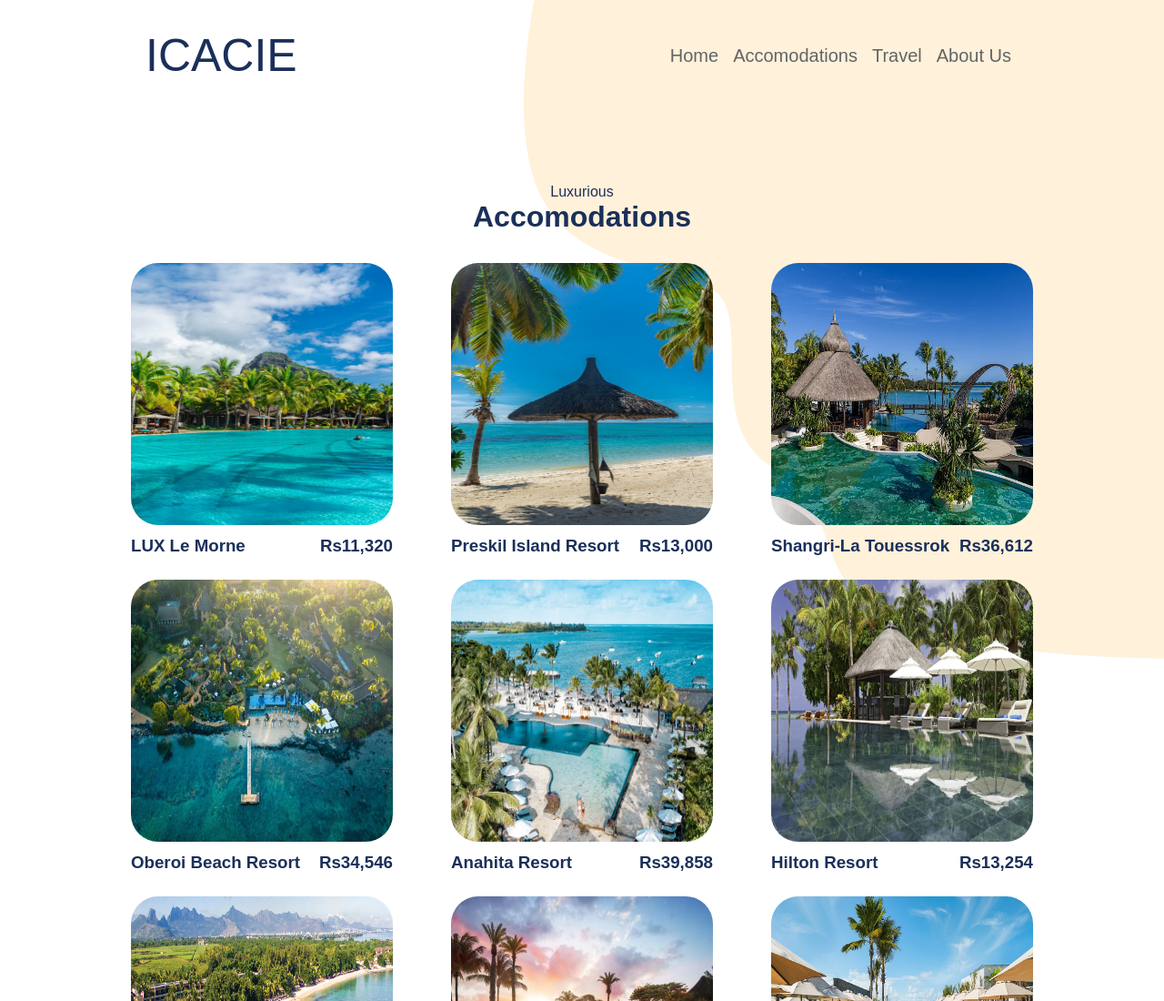
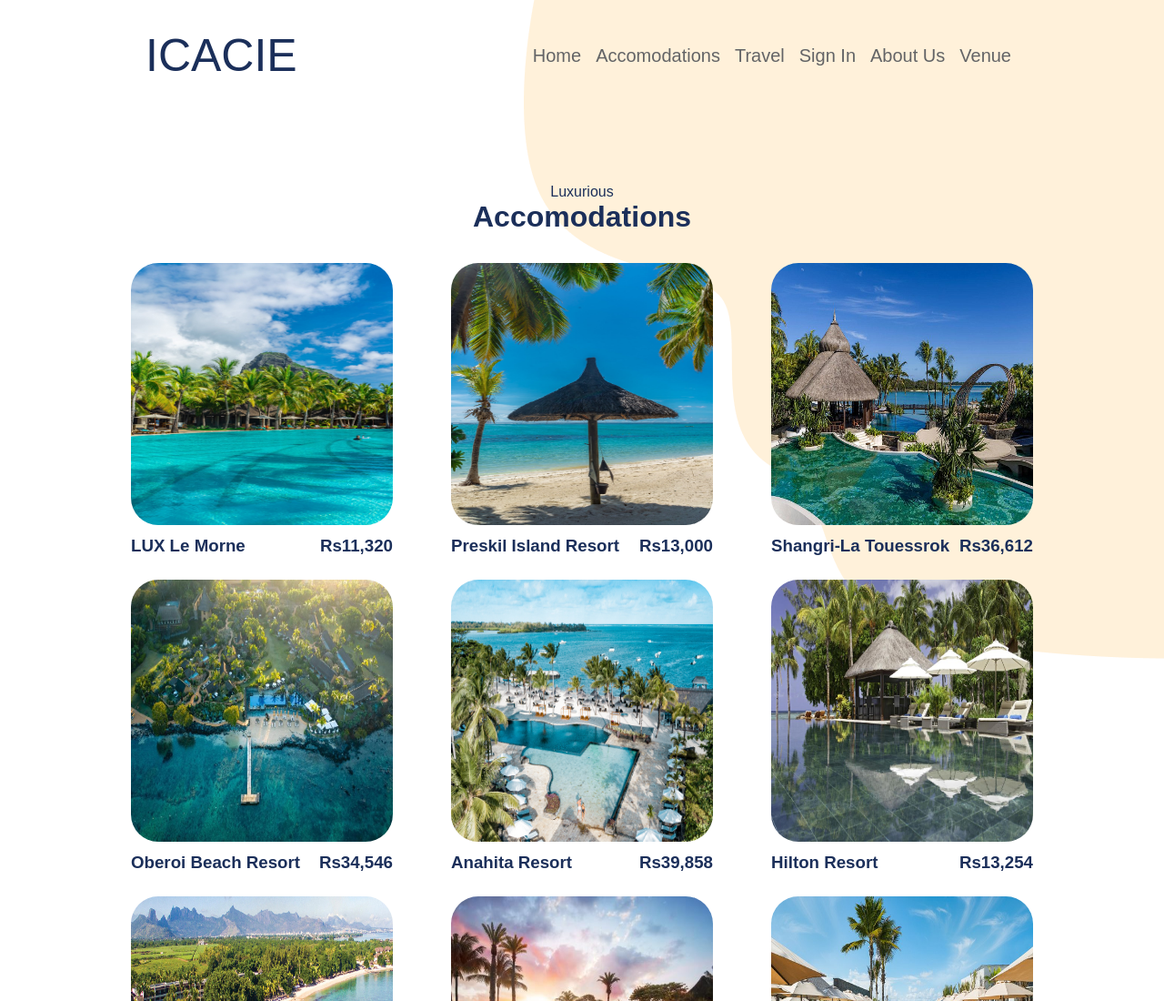
Before and after one commit to RoyBabo0a/ICACIE, a plain HTML site: page accomodations.html in a window 1280 px wide. Shown: the top 1100 px of the page at 91% size. Drawn offline with nearby package versions, Linux system fonts and the light colour scheme; a web font is replaced by a local one.

Commit message:
Final Commit

```diff
--- a/accomodations.html
+++ b/accomodations.html
@@ -32,7 +32,9 @@
                   <li><a href="index.html">Home</a></li>
                   <li><a href="accomodations.html">Accomodations</a></li>
                   <li><a href="travel.html">Travel</a></li>
+                  <li><a href="Signin.html">Sign In</a></li>
                   <li><a href="About Us.html">About Us</a></li>
+                  <li><a href="Venue.html">Venue</a></li>
                 </ul>
               </div>
             </nav>
```
Also changed, not shown: About Us.html (+1 -0 lines), travel.html (+3 -1 lines).
